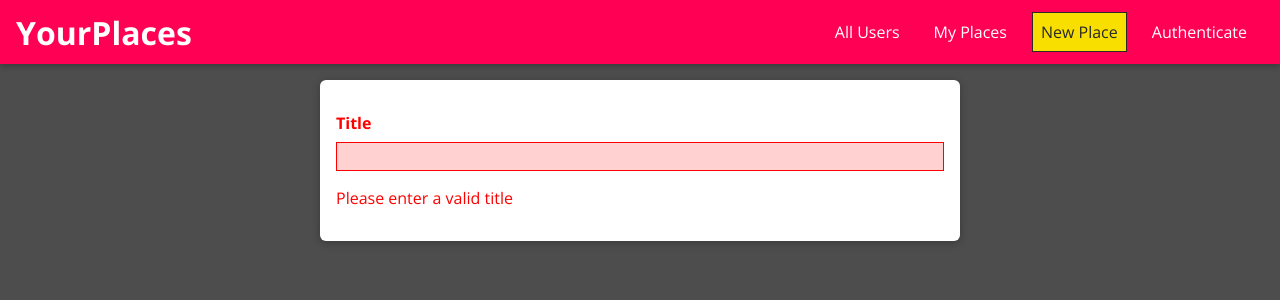
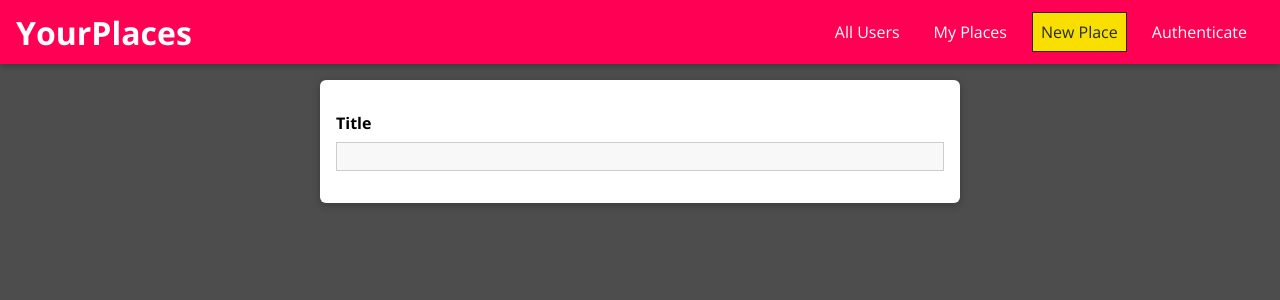
Before and after one commit to Sairoden/mern, a React (Vite) app in the folder frontend/: page /places/new in a window 1280 px wide. Shown: the top 300 px of the page. Built offline with nearby package versions, Linux system fonts and the light colour scheme.

Commit message:
Add Input Validations

```diff
--- a/frontend/src/App.jsx
+++ b/frontend/src/App.jsx
@@ -47,4 +47,4 @@ function App() {
 
 export default App;
 
-// 55
+// 60
--- a/frontend/src/ui/Input/Input.jsx
+++ b/frontend/src/ui/Input/Input.jsx
@@ -4,10 +4,20 @@ import { useReducer } from "react";
 // Styles
 import "./Input.css";
 
+// Utilities
+import { validate } from "../../utils";
+
 const inputReducer = (state, action) => {
   switch (action.type) {
     case "CHANGE":
-      return { ...state, value: action.payload, isValid: true };
+      return {
+        ...state,
+        value: action.payload,
+        isValid: validate(action.payload, action.validators),
+      };
+
+    case "TOUCH":
+      return { ...state, isTouched: true };
 
     default:
       return state;
@@ -17,16 +27,25 @@ const inputReducer = (state, action) => {
 const INITIAL_STATE = {
   value: "",
   isValid: false,
+  isTouched: false,
 };
 
 function Input(props, { id, rows, placeholder, type }) {
-  const [{ value, isValid }, dispatch] = useReducer(
+  const [{ value, isValid, isTouched }, dispatch] = useReducer(
     inputReducer,
     INITIAL_STATE
   );
 
   const changeHandler = e => {
-    dispatch({ type: "CHANGE", payload: e.target.value });
+    dispatch({
+      type: "CHANGE",
+      payload: e.target.value,
+      validators: props.validators,
+    });
+  };
+
+  const touchHandler = () => {
+    dispatch({ type: "TOUCH" });
   };
 
   const element =
@@ -36,6 +55,7 @@ function Input(props, { id, rows, placeholder, type }) {
         type={type}
         placeholder={placeholder}
         onChange={changeHandler}
+        onBlur={touchHandler}
         value={value}
       />
     ) : (
@@ -43,15 +63,20 @@ function Input(props, { id, rows, placeholder, type }) {
         id={id}
         rows={rows || 3}
         onChange={changeHandler}
+        onBlur={touchHandler}
         value={value}
       />
     );
 
   return (
-    <div className={`form-control ${!isValid && "form-control--invalid"}`}>
+    <div
+      className={`form-control ${
+        !isValid && isTouched && "form-control--invalid"
+      }`}
+    >
       <label htmlFor={id}>{props.label}</label>
       {element}
-      {!isValid && <p>{props.errorText}</p>}
+      {!isValid && isTouched && <p>{props.errorText}</p>}
     </div>
   );
 }
--- a/frontend/src/ui/PlaceForm/PlaceForm.jsx
+++ b/frontend/src/ui/PlaceForm/PlaceForm.jsx
@@ -3,6 +3,9 @@ import "./PlaceForm.css";
 
 // UI Components
 import { Input } from "../index";
+
+// Utilities
+import { VALIDATOR_REQUIRE } from "../../utils";
 
 function PlaceForm() {
   return (
@@ -11,7 +14,7 @@ function PlaceForm() {
         type="text"
         label="Title"
         element="input"
-        validators={[]}
+        validators={[VALIDATOR_REQUIRE()]}
         errorText="Please enter a valid title"
       />
     </form>
--- /dev/null
+++ b/frontend/src/utils/index.js
@@ -0,0 +1,22 @@
+// Validators
+import {
+  VALIDATOR_REQUIRE,
+  VALIDATOR_FILE,
+  VALIDATOR_MINLENGTH,
+  VALIDATOR_MAXLENGTH,
+  VALIDATOR_MIN,
+  VALIDATOR_MAX,
+  VALIDATOR_EMAIL,
+  validate,
+} from "./validators";
+
+export {
+  VALIDATOR_REQUIRE,
+  VALIDATOR_FILE,
+  VALIDATOR_MINLENGTH,
+  VALIDATOR_MAXLENGTH,
+  VALIDATOR_MIN,
+  VALIDATOR_MAX,
+  VALIDATOR_EMAIL,
+  validate,
+};
--- /dev/null
+++ b/frontend/src/utils/validators.js
@@ -0,0 +1,46 @@
+const VALIDATOR_TYPE_REQUIRE = "REQUIRE";
+const VALIDATOR_TYPE_MINLENGTH = "MINLENGTH";
+const VALIDATOR_TYPE_MAXLENGTH = "MAXLENGTH";
+const VALIDATOR_TYPE_MIN = "MIN";
+const VALIDATOR_TYPE_MAX = "MAX";
+const VALIDATOR_TYPE_EMAIL = "EMAIL";
+const VALIDATOR_TYPE_FILE = "FILE";
+
+export const VALIDATOR_REQUIRE = () => ({ type: VALIDATOR_TYPE_REQUIRE });
+export const VALIDATOR_FILE = () => ({ type: VALIDATOR_TYPE_FILE });
+export const VALIDATOR_MINLENGTH = val => ({
+  type: VALIDATOR_TYPE_MINLENGTH,
+  val: val,
+});
+export const VALIDATOR_MAXLENGTH = val => ({
+  type: VALIDATOR_TYPE_MAXLENGTH,
+  val: val,
+});
+export const VALIDATOR_MIN = val => ({ type: VALIDATOR_TYPE_MIN, val: val });
+export const VALIDATOR_MAX = val => ({ type: VALIDATOR_TYPE_MAX, val: val });
+export const VALIDATOR_EMAIL = () => ({ type: VALIDATOR_TYPE_EMAIL });
+
+export const validate = (value, validators) => {
+  let isValid = true;
+  for (const validator of validators) {
+    if (validator.type === VALIDATOR_TYPE_REQUIRE) {
+      isValid = isValid && value.trim().length > 0;
+    }
+    if (validator.type === VALIDATOR_TYPE_MINLENGTH) {
+      isValid = isValid && value.trim().length >= validator.val;
+    }
+    if (validator.type === VALIDATOR_TYPE_MAXLENGTH) {
+      isValid = isValid && value.trim().length <= validator.val;
+    }
+    if (validator.type === VALIDATOR_TYPE_MIN) {
+      isValid = isValid && +value >= validator.val;
+    }
+    if (validator.type === VALIDATOR_TYPE_MAX) {
+      isValid = isValid && +value <= validator.val;
+    }
+    if (validator.type === VALIDATOR_TYPE_EMAIL) {
+      isValid = isValid && /^\S+@\S+\.\S+$/.test(value);
+    }
+  }
+  return isValid;
+};
```
